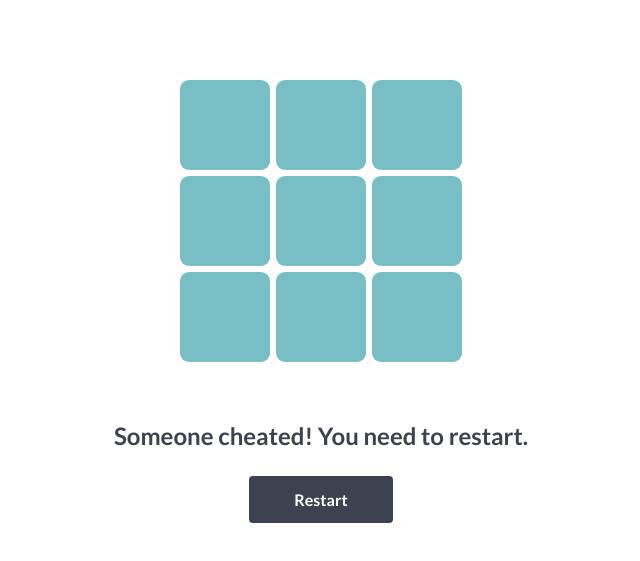
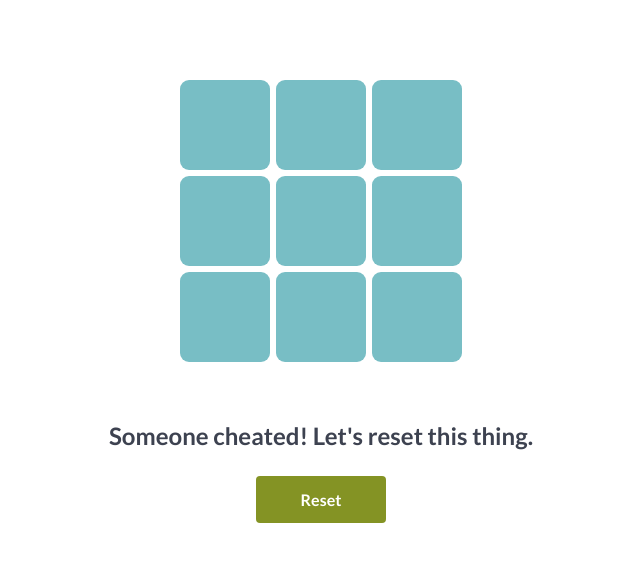
Before and after one commit to itsyogesh/React-TicTacToe, a React app: page / in a window 1280 px wide. Shown: the part 71-632 px from the top of the page, without its empty margins (319-959 px from the left). Built offline with nearby package versions, Linux system fonts and the light colour scheme.

Commit message:
Updated UI, updated the reset button

```diff
--- a/app/Dashboard.js
+++ b/app/Dashboard.js
@@ -3,8 +3,8 @@ import React from 'react'
 function Dashboard (props) {
   return (
     <div className='dashboard'>
-      <h3>Someone cheated! You need to restart.</h3>
-      <a href='' onClick={props.reset}>Restart</a>
+      <h3>Someone cheated! Let's reset this thing.</h3>
+      <a href='' onClick={props.reset}>Reset</a>
     </div>
   )
 }
--- a/app/Game.js
+++ b/app/Game.js
@@ -21,10 +21,10 @@ class Game extends Component {
 
   onMove (position) {
     let gameMatrix = nestedArrayDeepCopy(this.state.gameMatrix)
-    let { moves, winner, currentPlayer, playerXWins, playerYWins } = this.state
     if (gameMatrix[position] && gameMatrix[position].selected) {
       return
     }
+    let { moves, winner, currentPlayer, playerXWins, playerYWins } = this.state
     gameMatrix[position] = {value: currentPlayer, selected: true}
     moves++
     currentPlayer = (currentPlayer === constants.PLAYER_X) ? constants.PLAYER_Y : constants.PLAYER_X
@@ -61,13 +61,26 @@ class Game extends Component {
     })
   }
 
+  renderGame () {
+    return (
+      <div>
+        <Board gameMatrix={this.state.gameMatrix} onMove={(position) => this.onMove(position)} />
+        <Dashboard reset={this.reset} />
+      </div>
+    )
+  }
+
   render () {
     return (
       <div>
         {
-          (this.state.winner) ? <GameOver winner={this.state.winner} reset={this.reset} /> : <Board gameMatrix={this.state.gameMatrix} onMove={(position) => this.onMove(position)} />
+          (this.state.winner)
+          ? <GameOver winner={this.state.winner} reset={this.reset} /> :
+            <div>
+              <Board gameMatrix={this.state.gameMatrix} onMove={(position) => this.onMove(position)} />
+              <Dashboard reset={this.reset} />
+            </div>
         }
-        <Dashboard xWins={this.state.playerXWins} yWins={this.state.playerYWins} />
       </div>
     )
   }
--- a/public/styles/styles.css
+++ b/public/styles/styles.css
@@ -82,7 +82,7 @@ body {
     font-family: FontAwesome;
     content: "\f10c";
     position: absolute;
-    margin: 20px;
+    margin: 20px 22px;
     text-shadow: 2px 2px 4px rgba(0, 0, 0, .2);
     font-size: 50px;
 }
@@ -97,6 +97,10 @@ body {
   font-size: 24px;
   font-weight: 700;
   margin-bottom: 5vh;
+}
+
+.dashboard a {
+  background-color: #849324;
 }
 
 a {
```
